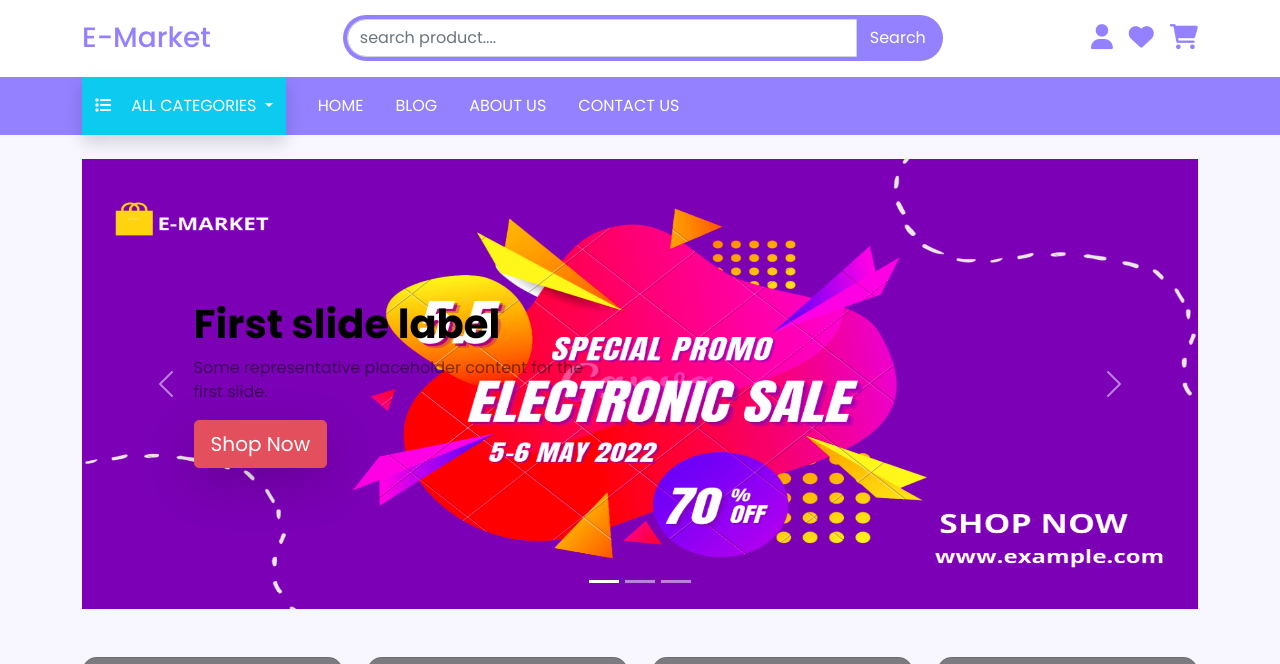
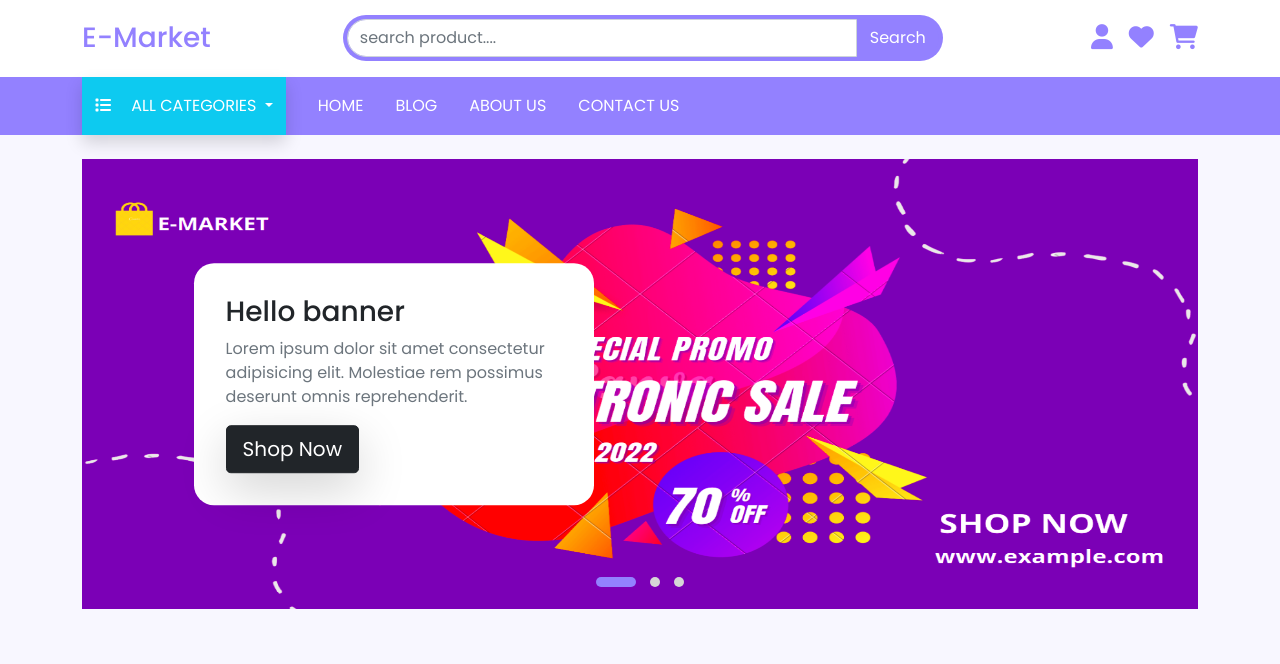
Before and after one commit to TripleKay/E-Commerce_UI, a website: page index.html in a window 1280 px wide. Shown: the part 58-722 px from the top of the page. Drawn offline with nearby package versions, Linux system fonts and the light colour scheme; files whose address does not match are found by name.

Commit message:
banner chg

```diff
--- a/index.html
+++ b/index.html
@@ -173,49 +173,36 @@
     <!-- -------------------------------banner------------------------------------  -->
     <section class=" py-4">
         <div class="container">
-            <div class="row">
-                <div class="col-12">
-                    <div id="carouselExampleCaptions" class="carousel slide" data-bs-ride="false">
-                        <div class="carousel-indicators">
-                          <button type="button" data-bs-target="#carouselExampleCaptions" data-bs-slide-to="0" class="active" aria-current="true" aria-label="Slide 1"></button>
-                          <button type="button" data-bs-target="#carouselExampleCaptions" data-bs-slide-to="1" aria-label="Slide 2"></button>
-                          <button type="button" data-bs-target="#carouselExampleCaptions" data-bs-slide-to="2" aria-label="Slide 3"></button>
+            <div class="row banner-container mx-auto owl-carousel owl-theme">
+                <div class="banner-slider position-relative item">
+                    <img src="resources/image/my-banner.png" class="banner-img" alt="" srcset="">
+                    <div class="card bg-white p-3 border-0 banner-content position-absolute">
+                        <div class="card-body">
+                            <h3>Hello banner</h3>
+                            <p class="text-secondary">Lorem ipsum dolor sit amet consectetur adipisicing elit. Molestiae rem possimus deserunt omnis reprehenderit.</p>
+                            <a href="" class="btn btn-dark btn-lg shadow-lg">Shop Now</a>
                         </div>
-                        <div class="carousel-inner">
-                          <div class="carousel-item active">
-                            <img src="resources/image/my-banner.png" class="d-block w-100 banner-image" alt="...">
-                            <div class="carousel-caption d-none d-md-block">
-                              <h1 class="text-black fw-bolder">First slide label</h1>
-                              <p class="text-black-50">Some representative placeholder content for the first slide.</p>
-                              <a href="" class="btn btn-danger btn-lg text-white shadow-lg">Shop Now</a>
-                            </div>
-                          </div>
-                          <div class="carousel-item">
-                            <img src="resources/image/sample-2.jpeg" class="d-block w-100 banner-image" alt="...">
-                            <div class="carousel-caption d-none d-md-block">
-                              <h1 class="text-black fw-bolder">Second slide label</h1>
-                              <p class="text-black-50">Some representative placeholder content for the second slide.</p>
-                              <a href="" class="btn btn-danger btn-lg text-white shadow-lg">Shop Now</a>
-                            </div>
-                          </div>
-                          <div class="carousel-item">
-                            <img src="resources/image/sample-3.jpeg" class="d-block w-100 banner-image" alt="...">
-                            <div class="carousel-caption d-none d-md-block">
-                              <h1 class="text-black fw-bolder">Third slide label</h1>
-                              <p class="text-black-50">Some representative placeholder content for the third slide.</p>
-                              <a href="" class="btn btn-danger btn-lg text-white shadow-lg">Shop Now</a>
-                            </div>
-                          </div>
+                    </div>
+                </div>
+                <div class="banner-slider position-relative item">
+                    <img src="resources/image/sample-2.jpeg" class="banner-img" alt="" srcset="">
+                    <div class="card bg-white p-3 border-0 banner-content position-absolute">
+                        <div class="card-body">
+                            <h3>Hello banner</h3>
+                            <p class="text-secondary">Lorem ipsum dolor sit amet consectetur adipisicing elit. Molestiae rem possimus deserunt omnis reprehenderit.</p>
+                            <a href="" class="btn btn-dark btn-lg shadow-lg">Shop Now</a>
                         </div>
-                        <button class="carousel-control-prev" type="button" data-bs-target="#carouselExampleCaptions" data-bs-slide="prev">
-                          <span class="carousel-control-prev-icon" aria-hidden="true"></span>
-                          <span class="visually-hidden">Previous</span>
-                        </button>
-                        <button class="carousel-control-next" type="button" data-bs-target="#carouselExampleCaptions" data-bs-slide="next">
-                          <span class="carousel-control-next-icon" aria-hidden="true"></span>
-                          <span class="visually-hidden">Next</span>
-                        </button>
-                      </div>
+                    </div>
+                </div>
+                <div class="banner-slider position-relative item">
+                    <img src="resources/image/sample-3.jpeg" class="banner-img" alt="" srcset="">
+                    <div class="card bg-white p-3 border-0 banner-content position-absolute">
+                        <div class="card-body">
+                            <h3>Hello banner</h3>
+                            <p class="text-secondary">Lorem ipsum dolor sit amet consectetur adipisicing elit. Molestiae rem possimus deserunt omnis reprehenderit.</p>
+                            <a href="" class="btn btn-dark btn-lg shadow-lg">Shop Now</a>
+                        </div>
+                    </div>
                 </div>
             </div>
         </div>
--- a/resources/css/style.css
+++ b/resources/css/style.css
@@ -44,21 +44,58 @@ F8F7FF bg-soft
     border-radius: 0 20px 20px 0 !important;
 }
 /* <!-- -------------------------------banner-------------------------------------  --> */
-.banner-image{
+.banner-img{
     height: 450px;
 }
-.carousel-caption{
+.banner-content{
+    top: 50%;
+    left: 10%;
+    transform: translateY(-50%);
+    width: 400px;
+    border-radius: 20px;
+}
+.banner-container {
+    position: relative;
+    overflow: hidden;
+}
+.banner-container .owl-nav .owl-prev,
+.owl-nav .owl-next{
+    position: absolute !important ;
+    top: 45%;
+    transform: translateY(-50%);
+}
+.banner-container .owl-nav .owl-prev {
+    left: -100px;
+}
+.owl-nav .owl-next {
+    right: -100px;
+}
+.banner-container:hover .owl-nav .owl-prev {
+    left: 0;
+    transition: .3s linear;
+}
+.banner-container:hover .owl-nav .owl-next {
+    right: 0;
+    transition: .3s linear;
+}
+
+.banner-container .owl-dots{
+    position: absolute !important ;
+    bottom: 20px;
+}
+/* <!-
+/* .carousel-caption{
     top: 50%;
     bottom: auto !important;
     left: 10% !important;
     right: auto !important;
     transform: translateY(-50%);
     width: 400px;
-    text-align: left;
+    text-align: left; */
     /* background-color: #00000050;
     padding: 30px 30px;
     border-radius: 10px; */
-}
+/* } */
 
 .cat-dropdown .btn-info:focus{
     box-shadow: none !important;
@@ -220,8 +257,11 @@ F8F7FF bg-soft
     body{
         overflow-x: hidden;
     }
-    .banner-image{
+    .banner-img{
         height: 300px;
+    }
+    .banner-content{
+        width: 200px;
     }
     .cat-box{
         height: 80px;
--- a/resources/js/script.js
+++ b/resources/js/script.js
@@ -19,6 +19,27 @@ $(document).ready(function() {
 
     },{
         offset: '150px'
+    });
+    $('.banner-container').owlCarousel({
+        // margin:10,
+        nav:true,
+        dots: true,
+        loop: true,
+        responsive:{
+            0:{
+                items:1
+            },
+            900:{
+                items:1
+            },
+            1000:{
+                items:1,
+            },
+            1200:{
+                items:1
+            }
+        }
+
     })
     $('.product-container').owlCarousel({
         // margin:10,
```
